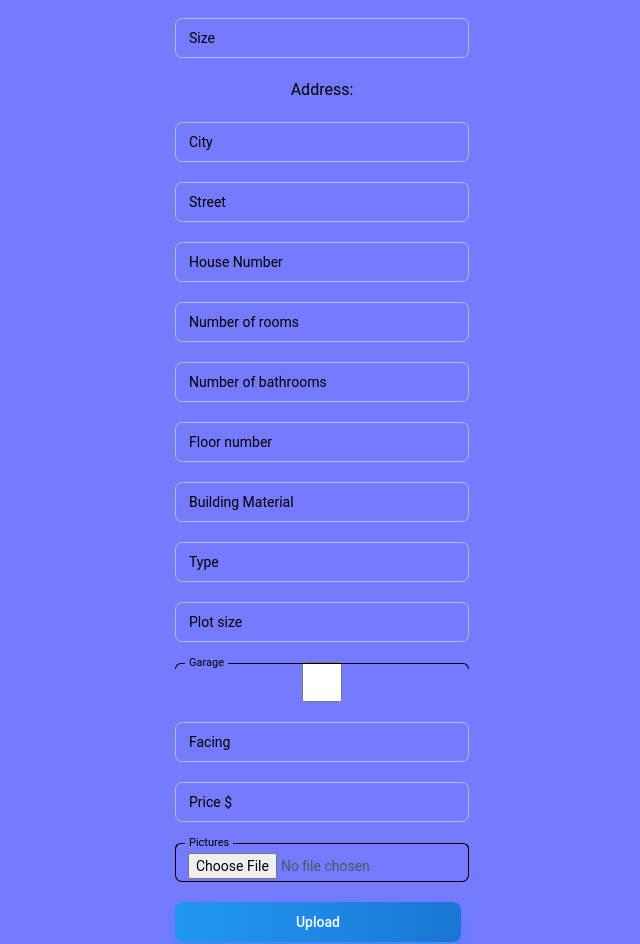
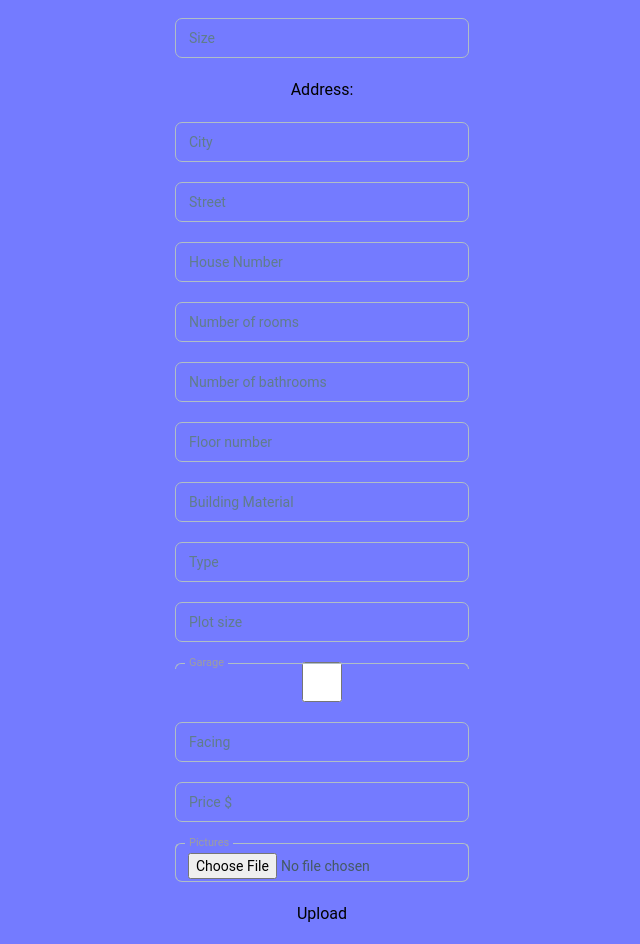
Before and after one commit to bodispatrik1995/flatpack, a React (Vite) app in the folder frontend/: page /upload in a window 1280 px wide. Shown: the part 230-1174 px from the top of the page, without its empty margins (318-958 px from the left). Built offline with nearby package versions, Linux system fonts and the light colour scheme.

Commit message:
upload image working well

```diff
--- a/frontend/src/Components/Property/UploadFrom.jsx
+++ b/frontend/src/Components/Property/UploadFrom.jsx
@@ -1,20 +1,11 @@
-import React, {useState} from "react";
-import {Input} from "@material-tailwind/react";
-// import Input from "../Searchbar/Input.jsx";
+import React, { useState } from "react";
+import { Input } from "@material-tailwind/react";
 
 function UploadFrom(props) {
-    const token = localStorage.getItem('userToken')
-    const [propertyId, setPropertyId] = useState(null)
-    const [imageValues, setImageValues] = useState({
-        image_path: null,
-        name: "name",
-        property_id: propertyId
-
-    })
-    const [image_path, setImage_path] = useState();
+    const token = localStorage.getItem('userToken');
+    const [propertyId, setPropertyId] = useState(null);
+    const [image_path, setImage_path] = useState(null); // Changed to handle the file directly
     const [name, setName] = useState('name')
-
-    console.log(token)
     const [formValues, setFormValues] = useState({
         title: '',
         description: '',
@@ -31,49 +22,46 @@ function UploadFrom(props) {
         garage: false,
         facing: '',
         price: '',
-        // addImage: null,
     });
 
-    async function fetchPropertyImg  () {
+    async function fetchPropertyImg() {
+        if(!image_path || !propertyId){
+            console.error("image path or property id is missing");
+            return;
+        }
         const formData = new FormData();
-            formData.append(image_path)
-            const response = await fetch('http://127.0.0.1:8000/api/upload_image', {
-                method:"POST",
-                headers: {
-                    "Content-Type": "multipart/form-data",
-                    "Accept": "application/json",
-                    "type": "formData"
-                },
-                body: formData, name, propertyId
-            })
+        formData.append('image_path', image_path);
+        formData.append('name', "name");
+        formData.append('property_id',propertyId)
 
+        const response = await fetch('http://127.0.0.1:8000/api/upload_image', {
+            method: "POST",
+            headers: {
+                "Accept": "application/json", // Only Accept header is needed
+            },
+            body: formData
+        });
 
-        const data = await response.json()
-        console.log(data)
+        const data = await response.json();
+        console.log(data);
     }
 
-    const id = localStorage.getItem('userId');
-    console.log(id);
-
-    function handleChangeImg(e) {
-        const {name, files}= e.target
-        setImageValues( prevState => ({
-            ...prevState,
-                [name]: files[0]
-        }))
-    }
+    const handleChangeImg = (e) => {
+        setImage_path(e.target.files[0]); // Set the file directly
+    };
 
     const handleChange = (event) => {
-        const {name, value, type, checked, files} = event.target;
+        const { name, value, type, checked } = event.target;
 
         setFormValues(prevValues => ({
             ...prevValues,
-            [name]: type === 'checkbox' ? checked : type === 'file' ? files[0] : value,
+            [name]: type === 'checkbox' ? checked : value,
         }));
     };
 
     const handleSubmit = async (event) => {
         event.preventDefault();
+
         const response = await fetch('http://127.0.0.1:8000/api/add/property', {
             method: "POST",
             headers: {
@@ -81,131 +69,45 @@ function UploadFrom(props) {
                 'Content-Type': 'application/json',
                 'Accept': 'application/json',
             },
-            // credentials: 'include', // Important for sending cookies with the request
             body: JSON.stringify(formValues),
-        })
-        const data =await response.json()
-        console.log(data.propertyId)
-        if (response.ok){
-            console.log("Upload a property")
-            console.log(data)
+        });
+
+        const data = await response.json();
+        if (response.ok) {
+            console.log("Property uploaded successfully");
+            setPropertyId(data.propertyId);
+            await fetchPropertyImg(); // Upload image after property data
         } else {
-            console.log("error")
-            console.log(data)
+            console.log("Error in uploading property");
+            console.log(data);
         }
-        setPropertyId(data.propertyId);
-        fetchPropertyImg()
-
     };
 
-    console.log(imageValues)
     return (
         <div>
             <h1>This is where you can upload a new property!</h1>
             <form className={'grid grid-rows-2 justify-evenly gap-5 '} onSubmit={handleSubmit}>
-                <Input color={"black"} label={'Title'} name={'title'} type={"text"} onChange={handleChange}
-                       value={formValues.title}/>
-                <Input color={"black"} label={'Description'} name={'description'} type={"text"} onChange={handleChange}
-                       value={formValues.description}/>
-                <Input color={"black"} label={'Size'} name={'size'} type={"number"} onChange={handleChange}
-                       value={formValues.size}/>
+                <Input label={'Title'} name={'title'} type={"text"} onChange={handleChange} value={formValues.title} />
+                <Input label={'Description'} name={'description'} type={"text"} onChange={handleChange} value={formValues.description} />
+                <Input label={'Size'} name={'size'} type={"number"} onChange={handleChange} value={formValues.size} />
                 <h1>Address:</h1>
-                <Input color={"black"} label={'City'} name={'city'} type={"text"} onChange={handleChange}
-                       value={formValues.city}/>
-                <Input color={"black"} label={'Street'} name={'street'} type={"text"} onChange={handleChange}
-                       value={formValues.street}/>
-                <Input color={"black"} label={'House Number'} name={'house_number'} type={"number"}
-                       onChange={handleChange} value={formValues.house_number}/>
-                <Input color={"black"} label={'Number of rooms'} name={'rooms'} type={"number"} onChange={handleChange}
-                       value={formValues.rooms}/>
-                <Input color={"black"} label={'Number of bathrooms'} name={'bathroom_count'} type={"number"}
-                       onChange={handleChange} value={formValues.bathroom_count}/>
-                <Input color={"black"} label={'Floor number'} name={'floor'} type={"number"} onChange={handleChange}
-                       value={formValues.floor}/>
-                <Input color={"black"} label={'Building Material'} name={'building_material'} type={"text"}
-                       onChange={handleChange} value={formValues.building_material}/>
-                <Input color={"black"} label={'Type'} name={'type'} type={"text"} onChange={handleChange}
-                       value={formValues.type}/>
-                <Input color={"black"} label={'Plot size'} name={'plot_size'} type={"number"} onChange={handleChange}
-                       value={formValues.plot_size}/>
-                <Input color={"black"} label={'Garage'} name={'garage'} type={"checkbox"} onChange={handleChange}
-                       value={formValues.garage}/>
-                <Input color={"black"} label={'Facing'} name={'facing'} type={"text"} onChange={handleChange}
-                       value={formValues.facing}/>
-                <Input color={"black"} label={'Price $'} name={'price'} type={"number"} onChange={handleChange}
-                       value={formValues.price}/>
-                <Input color={"black"} label={'Pictures'} name={'image_path'} type={"file"} onChange={()=>{setImage_path(e.target.value)}}/>
-                <button
-                    className={'text-white bg-gradient-to-r from-blue-500 via-blue-600 to-blue-700 hover:bg-gradient-to-br focus:ring-4 focus:outline-none focus:ring-blue-300 dark:focus:ring-blue-800 shadow-lg shadow-blue-500/50 dark:shadow-lg dark:shadow-blue-800/80 font-medium rounded-lg text-sm px-5 py-2.5 text-center me-2 mb-2 '}
-                    type={"submit"}>Upload
-                </button>
-                {/*<label>Title:*/}
-                {/*    <Input name={'title'} value={formValues.title} type={"text"} placeholder={"Pls write a title"}*/}
-                {/*           onChange={handleChange}/>*/}
-                {/*</label>*/}
-                {/*<label>Description:*/}
-                {/*    <Input name={'description'} value={formValues.description} type={"text"}*/}
-                {/*           placeholder={"Pls write a description"} onChange={handleChange}/>*/}
-                {/*</label>*/}
-                {/*<label>Size:*/}
-                {/*    <Input name={'size'} value={formValues.size} type={"number"} placeholder={"Pls write a size"}*/}
-                {/*           onChange={handleChange}/>*/}
-                {/*</label>*/}
-                {/*<h2>Address:</h2>*/}
-                {/*<label>City:*/}
-                {/*    <Input name={'city'} value={formValues.city} type={"text"} placeholder={"Pls write a city"}*/}
-                {/*           onChange={handleChange}/>*/}
-                {/*</label>*/}
-                {/*<label>Street:*/}
-                {/*    <Input name={'street'} value={formValues.street} type={"text"} placeholder={"Pls write a street"}*/}
-                {/*           onChange={handleChange}/>*/}
-                {/*</label>*/}
-                {/*<label>House Number:*/}
-                {/*    <Input name={'house_number'} value={formValues.house_number} type={"number"}*/}
-                {/*           placeholder={"Pls write a number"} onChange={handleChange}/>*/}
-                {/*</label>*/}
-                {/*<label>Number of Rooms:*/}
-                {/*    <Input name={'rooms'} value={formValues.rooms} type={"number"} placeholder={"Pls write a number"}*/}
-                {/*           onChange={handleChange}/>*/}
-                {/*</label>*/}
-                {/*<label>Number of bathrooms:*/}
-                {/*    <Input name={'bathroom_count'} value={formValues.bathroom_count} type={"number"}*/}
-                {/*           placeholder={"Pls write a number"} onChange={handleChange}/>*/}
-                {/*</label>*/}
-                {/*<label>Floor number:*/}
-                {/*    <Input name={'floor'} value={formValues.floor} type={"number"} placeholder={"Pls write a number"}*/}
-                {/*           onChange={handleChange}/>*/}
-                {/*</label>*/}
-                {/*<label>Building material:*/}
-                {/*    <Input name={'building_material'} value={formValues.building_material} type={"text"}*/}
-                {/*           placeholder={"Pls write a material"} onChange={handleChange}/>*/}
-                {/*</label>*/}
-                {/*<label>Type:*/}
-                {/*    <Input name={'type'} value={formValues.type} type={"text"} placeholder={"Pls write a type"}*/}
-                {/*           onChange={handleChange}/>*/}
-                {/*</label>*/}
-                {/*<label>Plot Size:*/}
-                {/*    <Input name={'plot_size'} value={formValues.plot_size} type={"number"}*/}
-                {/*           placeholder={"Pls write a number"} onChange={handleChange}/>*/}
-                {/*</label>*/}
-                {/*<label>Garage:*/}
-                {/*    <Input name={'garage'} checked={formValues.garage} type={"checkbox"} onChange={handleChange}/>*/}
-                {/*</label>*/}
-                {/*<label>Facing:*/}
-                {/*    <Input name={'facing'} value={formValues.facing} type={"text"} placeholder={"Pls write a facing"}*/}
-                {/*           onChange={handleChange}/>*/}
-                {/*</label>*/}
-                {/*<label>Price:*/}
-                {/*    <Input name={'price'} value={formValues.price} type={"number"} placeholder={"Pls write a number"}*/}
-                {/*           onChange={handleChange}/>*/}
-                {/*</label>*/}
-                {/*<label>Upload pictures:*/}
-                {/*    <input type={'file'} name={'image_path'} onChange={handleChangeImg}/>*/}
-                {/*</label>*/}
-                {/*<input type={'submit'}/>*/}
+                <Input label={'City'} name={'city'} type={"text"} onChange={handleChange} value={formValues.city} />
+                <Input label={'Street'} name={'street'} type={"text"} onChange={handleChange} value={formValues.street} />
+                <Input label={'House Number'} name={'house_number'} type={"number"} onChange={handleChange} value={formValues.house_number} />
+                <Input label={'Number of rooms'} name={'rooms'} type={"number"} onChange={handleChange} value={formValues.rooms} />
+                <Input label={'Number of bathrooms'} name={'bathroom_count'} type={"number"} onChange={handleChange} value={formValues.bathroom_count} />
+                <Input label={'Floor number'} name={'floor'} type={"number"} onChange={handleChange} value={formValues.floor} />
+                <Input label={'Building Material'} name={'building_material'} type={"text"} onChange={handleChange} value={formValues.building_material} />
+                <Input label={'Type'} name={'type'} type={"text"} onChange={handleChange} value={formValues.type} />
+                <Input label={'Plot size'} name={'plot_size'} type={"number"} onChange={handleChange} value={formValues.plot_size} />
+                <Input label={'Garage'} name={'garage'} type={"checkbox"} onChange={handleChange} value={formValues.garage} />
+                <Input label={'Facing'} name={'facing'} type={"text"} onChange={handleChange} value={formValues.facing} />
+                <Input label={'Price $'} name={'price'} type={"number"} onChange={handleChange} value={formValues.price} />
+                <Input label={'Pictures'} name={'image_path'} type={"file"} onChange={handleChangeImg} />
+                <button type={"submit"}>Upload</button>
             </form>
-        </div>)
-
+        </div>
+    );
 }
 
 export default UploadFrom;
```
Also changed, not shown: 1 other file (tests, documents, lock files or other folders).
